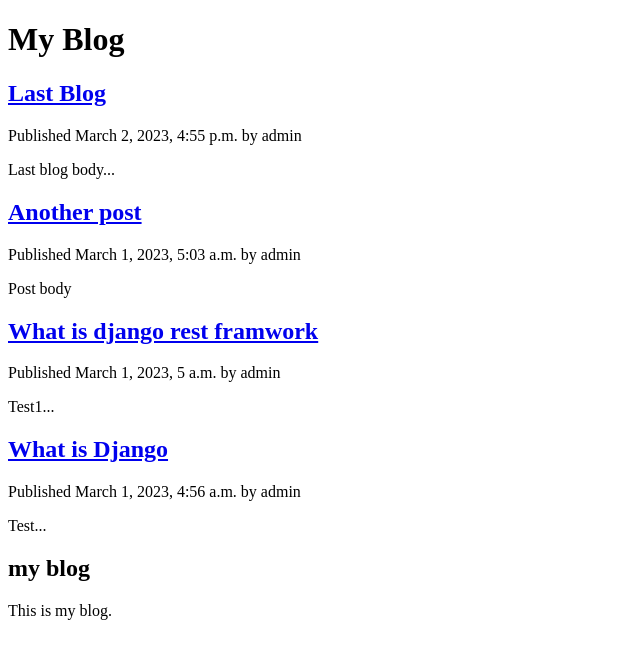
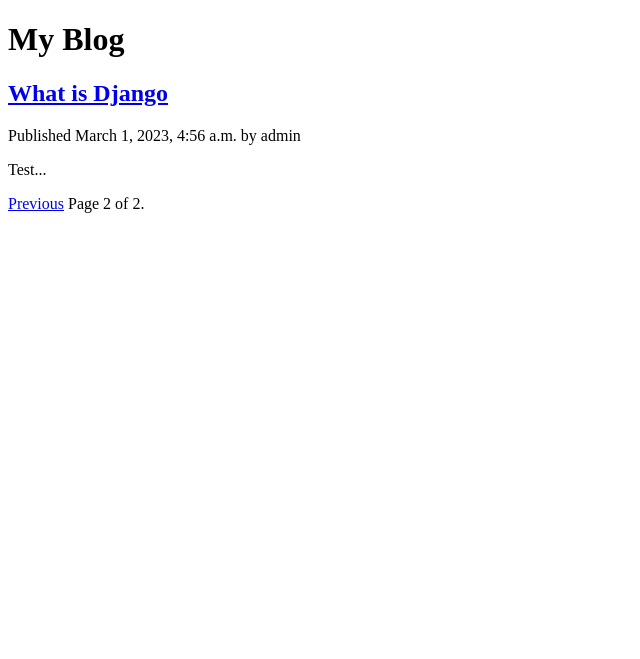
Before and after one commit to Bol1137/Blog-project, a Django app: page /blog/?page=2 in a window 1280 px wide. Shown: the top 659 px of the page, without its empty margins (0-640 px from the left). Run offline with Django 4.2, Linux system fonts and the light colour scheme; data comes from the database, SQL or seed files in the repository; both versions use the stored data as it was after the commit.

Commit message:
Added cononical urls, and paginations

```diff
--- a/blog/models.py
+++ b/blog/models.py
@@ -1,6 +1,7 @@
 from django.db import models
 from django.utils import timezone
 from django.contrib.auth.models import User
+from django.urls import reverse
 
 # Create your models here.
 
@@ -17,7 +18,7 @@ class Post(models.Model):
         PUBLISHED = 'PB', 'Published'
 
     title = models.CharField(max_length=250)
-    slug = models.SlugField(max_length=250)
+    slug = models.SlugField(max_length=250, unique_for_date='publish')
     author = models.ForeignKey(User, on_delete=models.CASCADE, related_name='blog_posts')
     body = models.TextField()
     publish = models.DateTimeField(default=timezone.now)
@@ -33,3 +34,6 @@ class Post(models.Model):
 
     def __str__(self):
         return self.title
+
+    def get_absolute_url(self):
+        return reverse('blog:post_detail', args=[self.id])
--- a/blog/templates/blog/base.html
+++ b/blog/templates/blog/base.html
@@ -13,9 +13,9 @@
         {% block content %}
         {% endblock %}
     </div>
-    <div id="sidebar">
+    <!-- <div id="sidebar">
         <h2>my blog</h2>
         <p>This is my blog.</p>
-    </div>
+    </div> -->
 </body>
 </html>
--- /dev/null
+++ b/blog/templates/blog/pagination.html
@@ -0,0 +1,13 @@
+<div class="pagination">
+    <span class="step-links">
+    {% if page.has_previous %}
+    <a href="?page={{ page.previous_page_number }}">Previous</a>
+    {% endif %}
+    <span class="current">
+    Page {{ page.number }} of {{ page.paginator.num_pages }}.
+    </span>
+    {% if page.has_next %}
+    <a href="?page={{ page.next_page_number }}">Next</a>
+    {% endif %}
+    </span>
+</div>
--- a/blog/templates/blog/post/list.html
+++ b/blog/templates/blog/post/list.html
@@ -4,7 +4,7 @@
     <h1>My Blog</h1>
     {% for post in posts %}
     <h2>
-    <a href="{% url 'blog:post_detail' post.id %}">
+    <a href="{{ post.get_absolute_url }}">
     {{ post.title }}
     </a>
     </h2>
@@ -13,4 +13,5 @@
     </p>
  {{ post.body|truncatewords:30|linebreaks }}
  {% endfor %}
+ {% include "blog/pagination.html" with page=posts %}
 {% endblock %}
--- a/blog/views.py
+++ b/blog/views.py
@@ -1,9 +1,20 @@
 from django.shortcuts import render, get_object_or_404
 from .models import Post
+from django.core.paginator import Paginator, EmptyPage, PageNotAnInteger
 # Create your views here.
 
 def post_list(request):
     posts = Post.objects.all()
+    # Pagination with 3 posts per page
+    paginator = Paginator(posts, 3)
+    page_number = request.GET.get('page', 1)
+    try:
+        posts = paginator.page(page_number)
+    except PageNotAnInteger:
+        # if page_number is not ana integer deliver the first page
+        posts = paginator.page(1)
+    except EmptyPage:
+        posts = paginator.page(paginator.num_pages)
     return render(request, 'blog/post/list.html', {'posts': posts})
 
 
```
Also changed, not shown: blog/migrations/0002_alter_post_slug.py (added), db.sqlite3.
